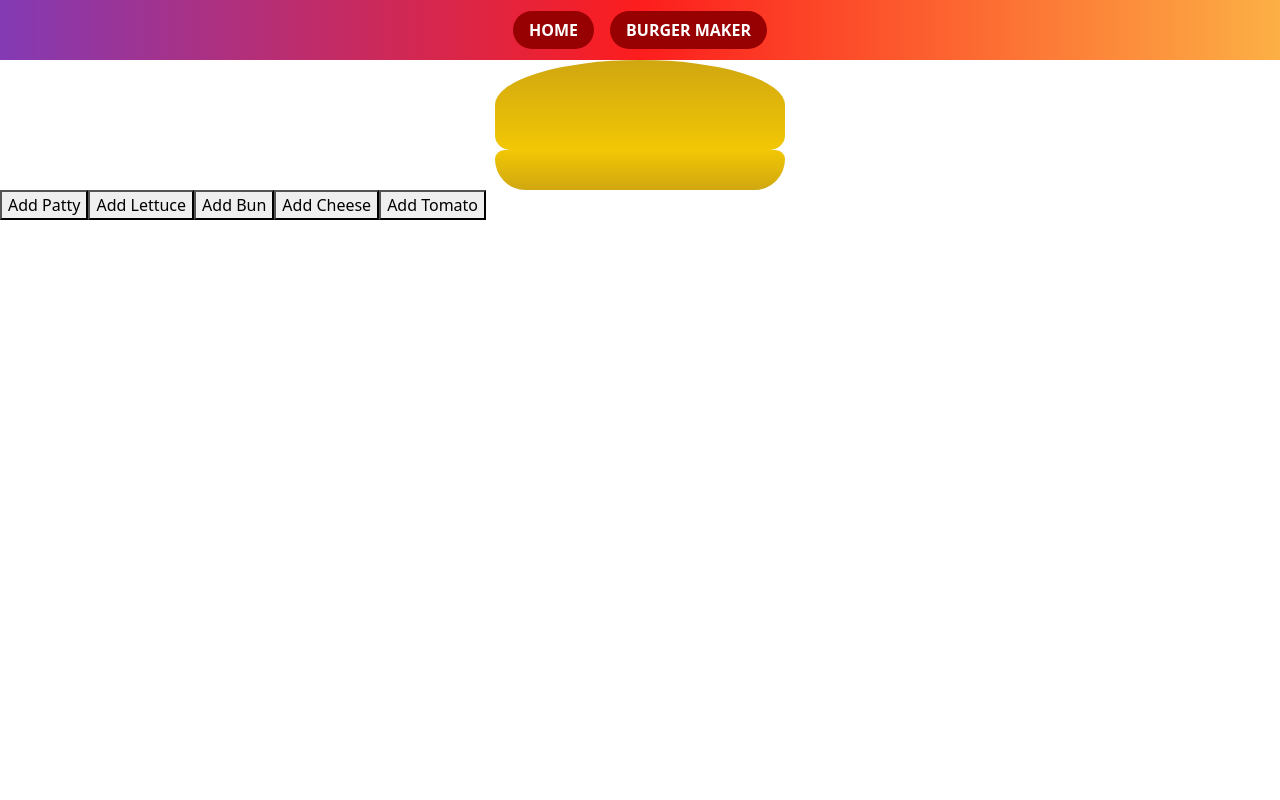
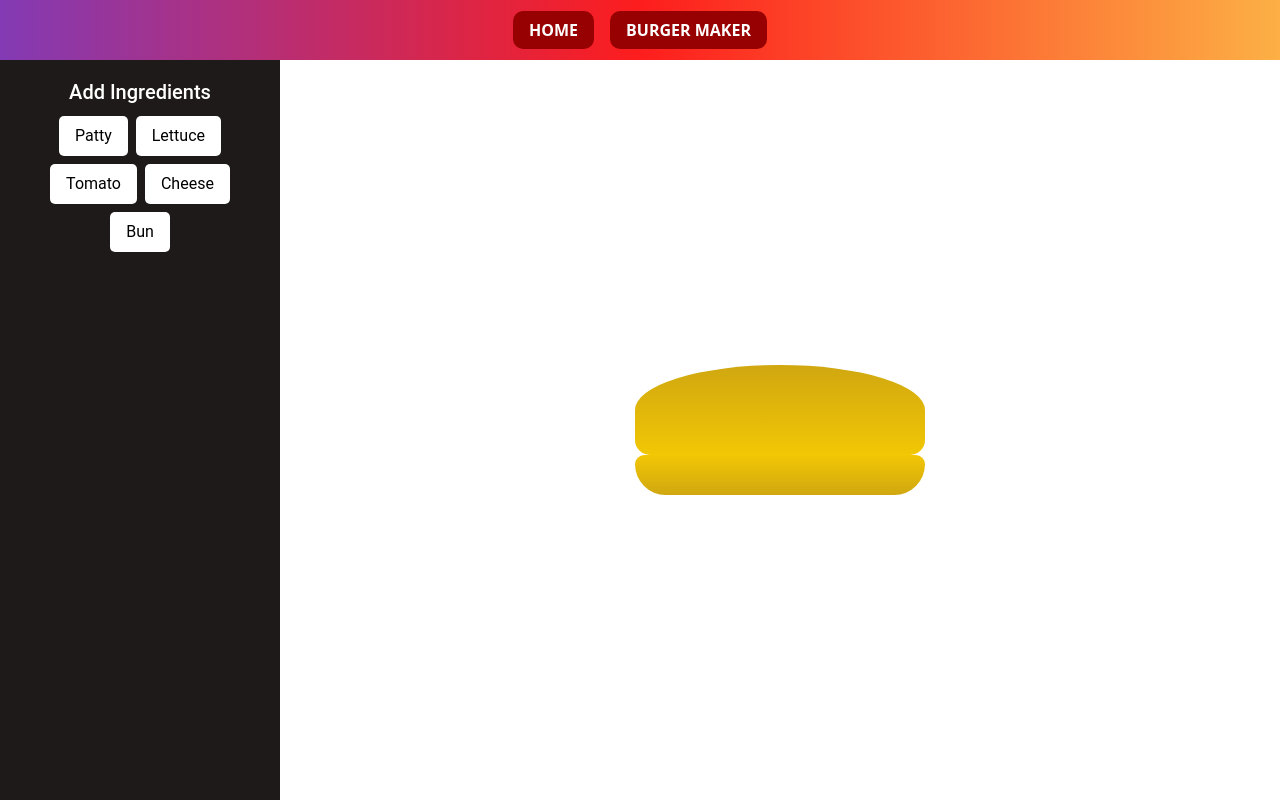
Before and after one commit to mfarrass/burger-mini-app, a React (Create React App) app: page /burger-maker in a window 1280 px wide. Built offline with nearby package versions, Linux system fonts and the light colour scheme.

Commit message:
menambahkan komponen AddButton

```diff
--- /dev/null
+++ b/src/Components/Burger/AddButton.js
@@ -0,0 +1,10 @@
+import React from 'react'
+import style from './controller.module.css'
+
+const AddButton = (props) => {
+  return (
+    <button className={style.add_button} onClick={props.clickHandler}>{props.label}</button>
+  )
+}
+
+export default AddButton
--- a/src/Components/Burger/Burger.js
+++ b/src/Components/Burger/Burger.js
@@ -1,6 +1,6 @@
 // yang akan ditampilkan kehalaman browser
 
-import React, { useState } from 'react'
+import React  from 'react'
 
 import Bun from './Bun' // ./ = satu folder
 import Patty from './Patty' // ./ = satu folder
@@ -8,35 +8,18 @@ import Lettuce from './Lettuce' // ./ = satu folder
 import Cheese from './Cheese' // ./ = satu folder
 import Tomato from './Tomato' // ./ = satu folder
 
+import style from './burger.module.css'
 
 
-const Burger = () => {
 
-  const [ingredients,setIngredients] = useState([])
+const Burger = (props) => {
 
-  // menbandingkan 2 memori dengan sprate operator
-  const addIngredientsHandler = (ingredients) => {
-    setIngredients( prevState => {
-
-      // [...] sprate operator = cara mencopy array/object
-      // ingredients = isi array yang lama
-      // , ...prevState = ditambah array yang baru
-      const newIngredients = [ingredients,...prevState]
-      console.log(newIngredients);
-
-      // menambahkan data baru
-      return newIngredients
-
-    })
-  }
-
-
-//berbagai komponen html bisa dituliskan disini, konsepnya mirip seperti partials
+  //berbagai komponen html bisa dituliskan disini, konsepnya mirip seperti partials
   return (
 
-    <>
+    <div className={style.burger}>
         <Bun type="top" />
-        {ingredients.map( (item, index) => {
+        {props.ingredients.map( (item, index) => {
           switch (item) {
             case 'patty':
               return <Patty key={index} />
@@ -53,13 +36,8 @@ const Burger = () => {
           }
           })}
         <Bun />
-        {/* button = sebagai triger tanpa event listener */}
-        <button onClick={() => addIngredientsHandler('patty')} >Add Patty</button>
-        <button onClick={() => addIngredientsHandler('lettuce')} >Add Lettuce</button>
-        <button onClick={() => addIngredientsHandler('bun')} >Add Bun</button>
-        <button onClick={() => addIngredientsHandler('cheese')} >Add Cheese</button>
-        <button onClick={() => addIngredientsHandler('tomato')} >Add Tomato</button>
-    </>
+
+    </div>
 
   )
 }
--- /dev/null
+++ b/src/Components/Burger/Controller.js
@@ -0,0 +1,31 @@
+import React from 'react'
+
+import AddButton from './AddButton.js'
+import style from './controller.module.css'
+
+const Controller = (props) => {
+    // wrap pake <></> fragment biar gak error ketika mempunyai dua style.ingredients
+  return (
+    <>
+    <div className={style.ingredients_selector}>
+        <h5>Add Ingredients</h5>
+            <div>
+                <AddButton label="Patty" clickHandler={() => props.addIngredientsHandler('patty')} />
+                <AddButton label="Lettuce" clickHandler={() => props.addIngredientsHandler('lettuce')} />
+                <AddButton label="Tomato" clickHandler={() => props.addIngredientsHandler('tomato')} />
+                <AddButton label="Cheese" clickHandler={() => props.addIngredientsHandler('cheese')} />
+                <AddButton label="Bun" clickHandler={() => props.addIngredientsHandler('bun')} />
+            </div>
+        </div>
+    <div className={style.ingredients_map}>
+        {props.ingredients.map( (item, index) =>{
+            return (
+                <div key= { index }>{item}</div>
+            )
+        } )}
+    </div>
+    </>
+  )
+}
+
+export default Controller
--- a/src/Components/Burger/Layouts/layout.module.css
+++ b/src/Components/Burger/Layouts/layout.module.css
@@ -12,7 +12,7 @@
     padding: 8px 16px;
     text-decoration: none;
     background: #980101;
-    border-radius: 999px;
+    border-radius: 10px;
 }
 
 .navigation_item:hover {
--- a/src/Components/Burger/burger.module.css
+++ b/src/Components/Burger/burger.module.css
@@ -1,8 +1,5 @@
-/* https://replit.com/@Panca-SatriaSat/burger-mini-app#src/Components/Burger/burger.module.css */
-
 .burger {
     max-width: 290px;
-    padding: 50px;
 }
 
 .bun {
@@ -23,18 +20,13 @@
     border-top-left-radius: 100%;
     border-bottom-right-radius: 30px;
     border-bottom-left-radius: 30px;
-    background: linear-gradient(
-      0deg,
-      rgba(242, 199, 5, 1) 0%,
-      rgba(208, 167, 16, 1) 100%
-    );
-  }
+    background: linear-gradient(0deg, rgba(242,199,5,1) 0%, rgba(208,167,16,1) 100%);
+}
 
-  .bun_insert {
+.bun_insert {
     height: 40px;
     border-radius: 10px;
-  }
-
+}
 
 .patty {
     height: 40px;
--- /dev/null
+++ b/src/Components/Burger/controller.module.css
@@ -0,0 +1,45 @@
+.ingredients_selector {
+    padding: 20px;
+    text-align: center;
+}
+.ingredients_map {
+    margin: 20px 16px;
+    overflow-y: auto;
+    height:300px;
+}
+.button_container {
+    display: flex;
+    justify-content: center;
+}
+
+.add_button {
+    background: #ffffff;
+    border: 0;
+    border-radius: 5px;
+    padding: 8px 16px;
+    margin: 4px 4px;
+}
+
+.map_item {
+    background: #eaeaea;
+    border: 1px solid #666666;
+    border-radius: 5px;
+    padding: 8px;
+    margin-bottom: 8px;
+}
+.map_controller {
+    display: flex;
+}
+
+.map_controller > * {
+    margin-right: 4px;
+}
+
+.remove_button {
+    color: red;
+    font-size: 24px;
+}
+.order_button {
+    color: orange;
+    font-size: 24px;
+}
--- a/src/Pages/BurgerMaker.js
+++ b/src/Pages/BurgerMaker.js
@@ -1,11 +1,31 @@
-import React from 'react'
+import React, { useState } from 'react'
 import Burger from '../Components/Burger/Burger' // naik satu folder
 import Layout from '../Components/Burger/Layouts/Layout'
+import Controller from '../Components/Burger/Controller'
+import style from './burgerMaker.module.css'
 
 const BurgerMaker = () => {
+
+
+  const [ingredients,setIngredients] = useState([])
+
+  const addIngredientsHandler = (ingredient) => {
+    setIngredients( prevState => {
+      const newState = [ingredient,...prevState]
+      return newState
+    })
+  }
+
   return (
     <Layout>
-      <Burger />
+    <div className={style.burgermaker_container}>
+        <div className={style.controller}>
+            <Controller ingredients={ingredients} addIngredientsHandler={addIngredientsHandler} />
+        </div>
+        <div className={style.burger_display}>
+           <Burger ingredients={ingredients} />
+        </div>
+    </div>
     </Layout>
   )
 }
--- /dev/null
+++ b/src/Pages/burgerMaker.module.css
@@ -0,0 +1,19 @@
+.burgermaker_container {
+    height: 100%;
+    display: flex;
+}
+
+.controller {
+    background: #1f1a1a;
+    font-family: roboto;
+    color: white;
+    width: 280px;
+}
+
+.burger_display {
+    display: flex;
+    align-items: center;
+    justify-content: center;
+    flex-grow: 1;
+    flex-shrink: 0;
+}
```
